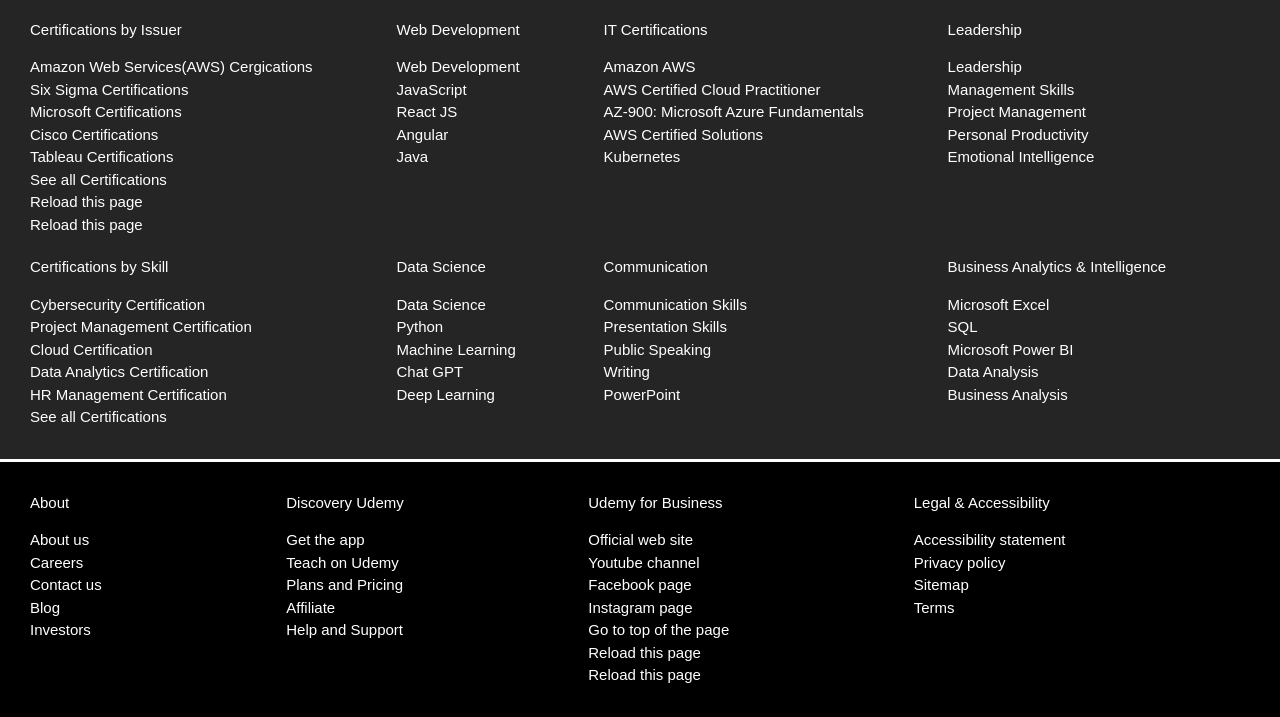
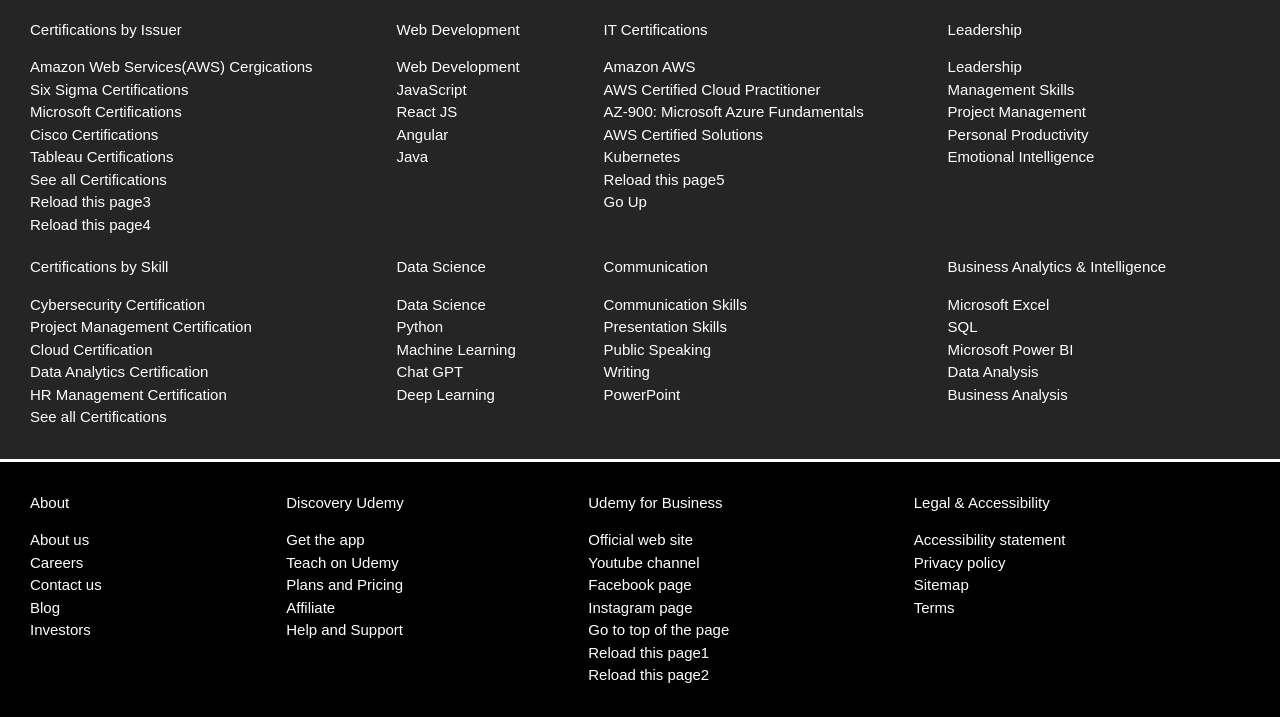
Before and after one commit to tuvshinerdene1/tuvshinerdene1.github.io, a plain HTML site: page Lab6/home.html in a window 1280 px wide. Shown: the part 4488-5205 px from the top of the page. Drawn offline with Linux system fonts and the light colour scheme.

Commit message:
renamed internal links

```diff
--- a/Lab6/home.html
+++ b/Lab6/home.html
@@ -560,8 +560,8 @@
                         <li><a href="#">Cisco Certifications</a></li>
                         <li><a href="#">Tableau Certifications</a></li>
                         <li><a href="#">See all Certifications</a></li>
-                        <li><a href="home.html" title="reload this page">Reload this page</a></li>
-                        <li><a href="home.html" title="reload this page">Reload this page</a></li>
+                        <li><a href="home.html" title="reload this page3">Reload this page3</a></li>
+                        <li><a href="home.html" title="reload this page4">Reload this page4</a></li>
                     </ul>
                 </div>
                 <div class="CertificationElement" id="No2">
@@ -582,6 +582,8 @@
                         <li><a href="#">AZ-900: Microsoft Azure Fundamentals</a></li>
                         <li><a href="#">AWS Certified Solutions</a></li>
                         <li><a href="#">Kubernetes</a></li>
+                        <li><a href="home.html" title="reload this page5">Reload this page5</a></li>
+                        <li><a href="#mainSection" title="go up">Go Up</a></li>
                     </ul>
                 </div>
                 <div class="CertificationElement" id="No4">
@@ -667,8 +669,8 @@
                     <li><a href="https://www.facebook.com/udemy/" title="facebook page">Facebook page</a></li>
                     <li><a href="https://www.instagram.com/udemy/" title="instagram page">Instagram page</a></li>
                     <li><a href="#mainSection" title="go to top of the page">Go to top of the page</a></li>
-                    <li><a href="home.html" title="reload this page">Reload this page</a></li>
-                    <li><a href="home.html" title="reload this page">Reload this page</a></li>
+                    <li><a href="home.html" title="reload this page">Reload this page1</a></li>
+                    <li><a href="home.html" title="reload this page">Reload this page2</a></li>
                 </ul>
             </div>
             <div class="linkelement" id="link4">
```
